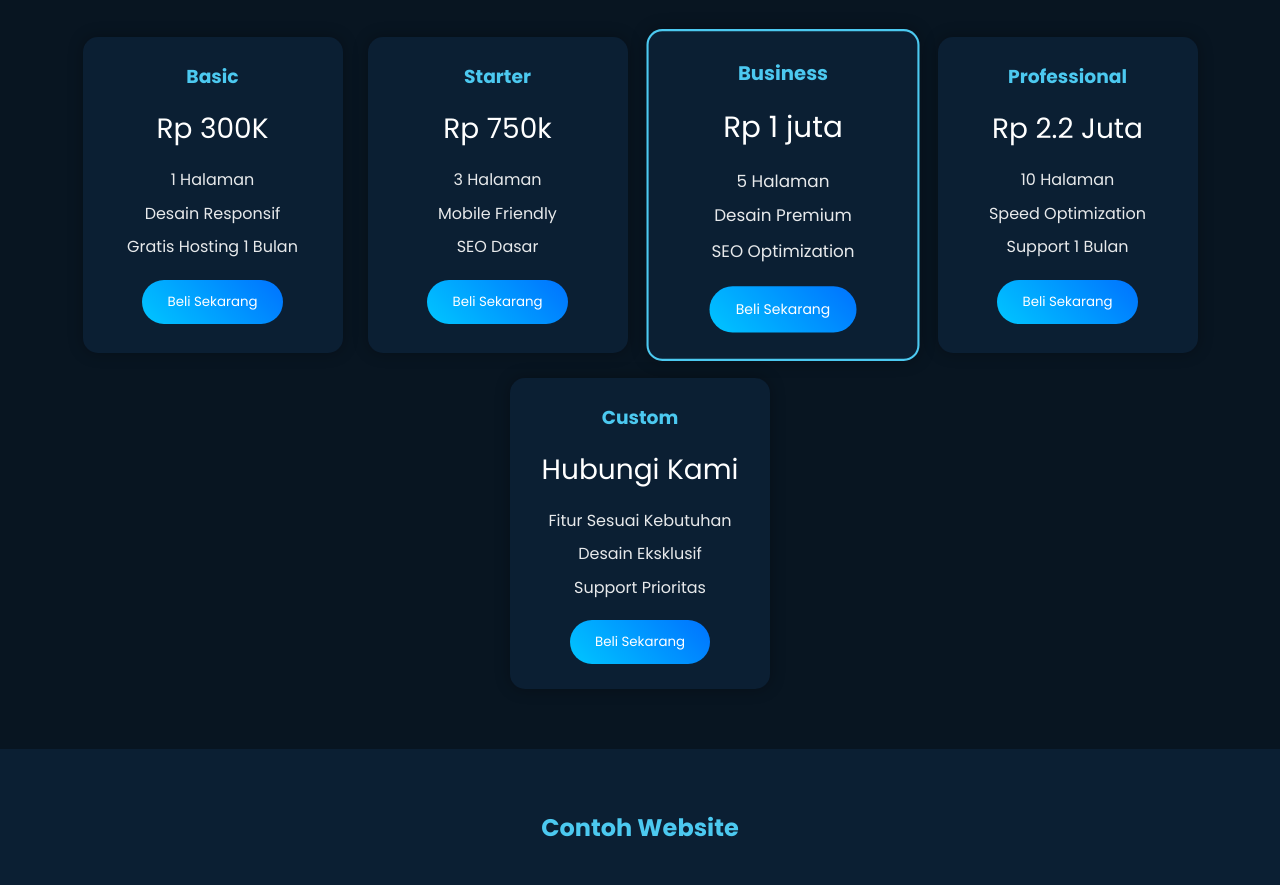
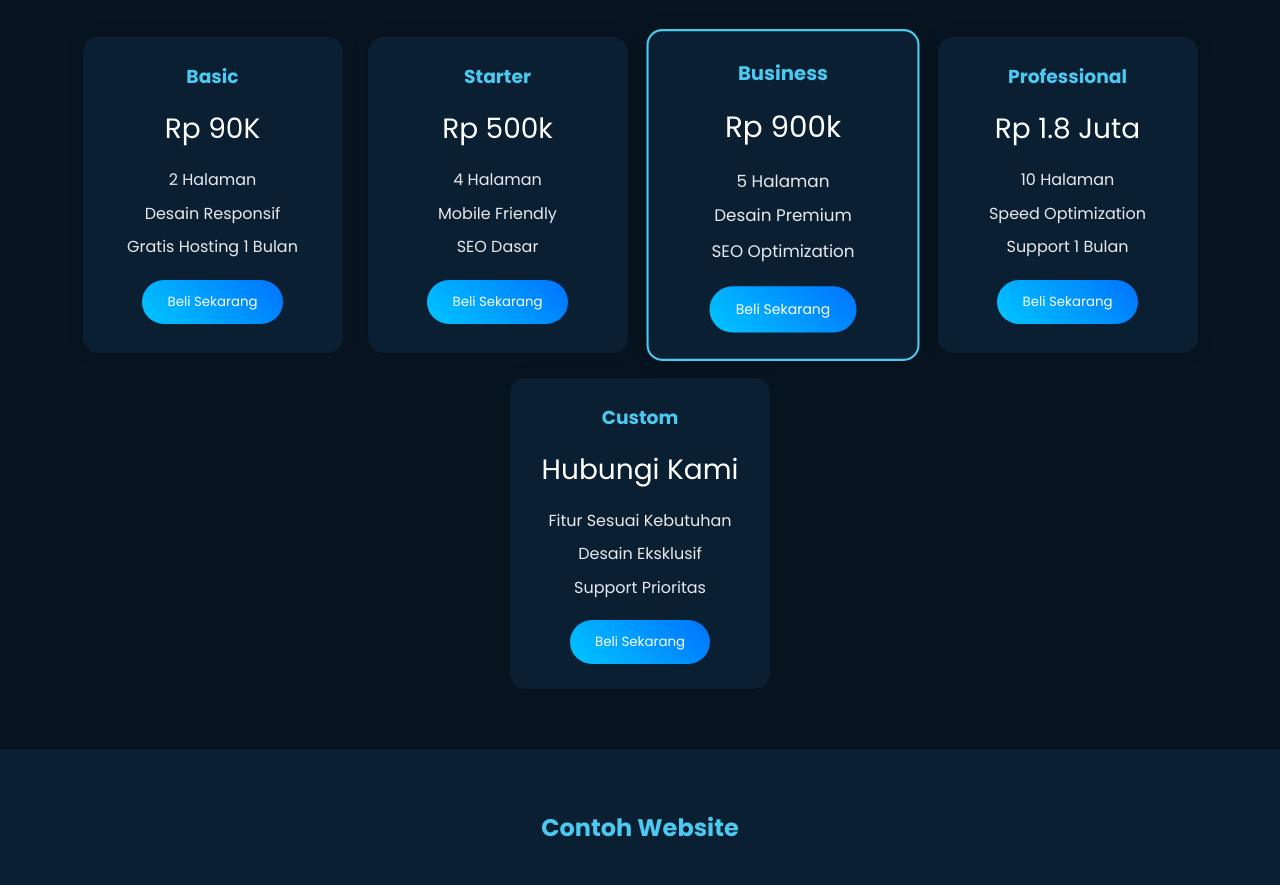
Before and after one commit to webbyjasa/Webbyjasaa, a plain HTML site: page index.html in a window 1280 px wide. Shown: the part 956-1841 px from the top of the page. Drawn offline with Linux system fonts and the light colour scheme.

Commit message:
Update index.html

```diff
--- a/index.html
+++ b/index.html
@@ -65,9 +65,9 @@
 
     <div class="price-card">
       <h3>Basic</h3>
-      <p class="price">Rp 300K</p>
+      <p class="price">Rp 90K</p>
       <ul>
-        <li>1 Halaman</li>
+        <li>2 Halaman</li>
         <li>Desain Responsif</li>
         <li>Gratis Hosting 1 Bulan</li>
       </ul>
@@ -78,9 +78,9 @@
 
     <div class="price-card">
       <h3>Starter</h3>
-      <p class="price">Rp 750k</p>
+      <p class="price">Rp 500k</p>
       <ul>
-        <li>3 Halaman</li>
+        <li>4 Halaman</li>
         <li>Mobile Friendly</li>
         <li>SEO Dasar</li>
       </ul>
@@ -91,7 +91,7 @@
 
     <div class="price-card popular">
       <h3>Business</h3>
-      <p class="price">Rp 1 juta</p>
+      <p class="price">Rp 900k</p>
       <ul>
         <li>5 Halaman</li>
         <li>Desain Premium</li>
@@ -104,7 +104,7 @@
 
     <div class="price-card">
       <h3>Professional</h3>
-      <p class="price">Rp 2.2 Juta</p>
+      <p class="price">Rp 1.8 Juta</p>
       <ul>
         <li>10 Halaman</li>
         <li>Speed Optimization</li>
```
